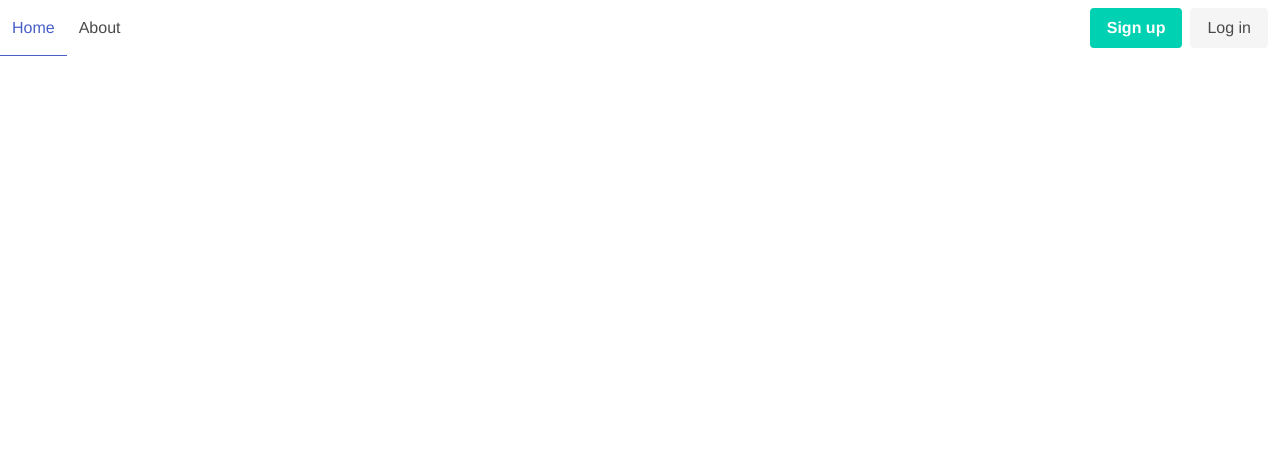
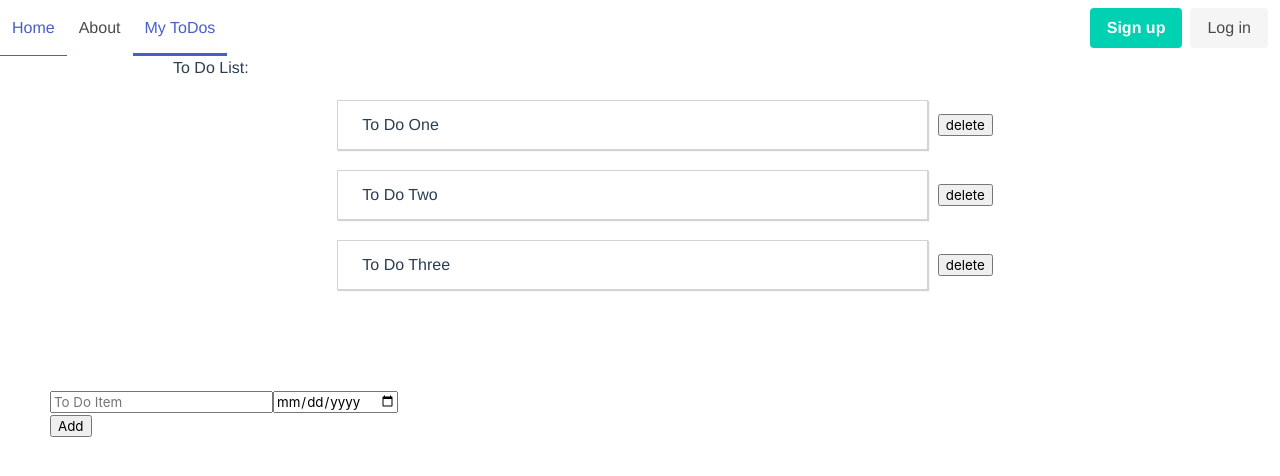
Before and after one commit to jkrisfox/projectTemplate, a Vue app in the folder client/: page /todos in a window 1280 px wide. Shown: the top 476 px of the page. Built offline with nearby package versions, Linux system fonts and the light colour scheme.

Commit message:
ToDo List Lab
Finished implementing the todo list lab

```diff
--- a/client/src/App.vue
+++ b/client/src/App.vue
@@ -5,6 +5,7 @@
         <div class="navbar-start">
           <router-link class="navbar-item is-tab" to="/" exact-active-class="is-active">Home</router-link>
           <router-link class="navbar-item is-tab" to="/about" exact-active-class="is-active">About</router-link>
+          <router-link class="navbar-item is-tab" to="/todos" exact-active-class="is-active">My ToDos</router-link>
         </div>
         <div class="navbar-end">
           <div class="navbar-item">
--- a/client/src/router.ts
+++ b/client/src/router.ts
@@ -1,6 +1,7 @@
 import Vue from "vue";
 import Router from "vue-router";
 import Home from "./views/Home.vue";
+import ToDos from "./views/ToDos.vue"
 
 Vue.use(Router);
 
@@ -21,6 +22,11 @@ export default new Router({
       // which is lazy-loaded when the route is visited.
       component: () =>
         import(/* webpackChunkName: "about" */ "./views/About.vue")
-    }
+    },
+    {
+      path: "/todos",
+      name: "todos",
+      component: ToDos
+    },
   ]
 });
--- /dev/null
+++ b/client/src/views/ToDos.vue
@@ -0,0 +1,78 @@
+<template>
+    <div class="todos" style="margin-left: 50px">
+        <div class="ToDo-Container">
+            <h1>To Do List:</h1>
+            <div v-for="(todo, index) in mytodos" v-bind:key="index">
+                <div class="ToDoItem" style="margin-top: 20px">
+                    <div class="ToDoItem-Text">
+                        <span class="ToDoItem-one">{{ todo.name }}</span>
+                        <span class="ToDoItem-two">{{ todo.duedate }}</span>
+                    </div>
+                    <button v-on:click="deleteItem(index)">delete</button>
+                </div>
+            </div>
+        </div>
+        <div style="margin-top: 100px">
+            <input v-model="inputName" type="text" placeholder="To Do Item"/>
+            <input v-model="inputDate" type="date"/>
+        </div>
+        <button v-on:click="addTodoItem(inputName, inputDate)">Add</button>
+    </div>
+</template>
+
+<script lang="ts">
+import Vue from 'vue';
+import { Component } from "vue-property-decorator";
+@Component
+export default class ToDos extends Vue {
+
+    mytodos: ToDo[] = [
+        { name: "To Do One", duedate: undefined },
+        { name: "To Do Two", duedate: undefined },
+        { name: "To Do Three", duedate: undefined }
+    ];
+
+    addTodoItem(inputName: string, inputDate: Date) {
+        this.mytodos.push({name: inputName, duedate: inputDate});
+    }
+
+    deleteItem(index: number){
+        this.mytodos.splice(index, 1);
+    }
+}
+
+interface ToDo {
+    name: string;
+    duedate: Date | undefined;
+}
+
+</script>
+<style>
+    .ToDoItem {
+        display: flex;
+        justify-content: center;
+        align-items: center;
+    }
+    .ToDoItem-Text {
+        width: 60%;
+        background-color: white;
+        border: 1px solid lightgrey;
+        box-shadow: 1px 1px 1px lightgrey;
+        padding: 12px;
+        margin-right: 10px;
+    }
+    .ToDo-Container {
+        width: 80%;
+        margin: 0 auto;
+    }
+    .ToDoItem-one {
+        width: 70%;
+        padding: 12px;
+        margin-right: 10px;
+    }
+    .ToDoItem-two {
+        width: 20%;
+        padding: 12px;
+        margin-right: 10px;
+    }
+</style>
```
Also changed, not shown: 1 other file (tests, documents, lock files or other folders).
